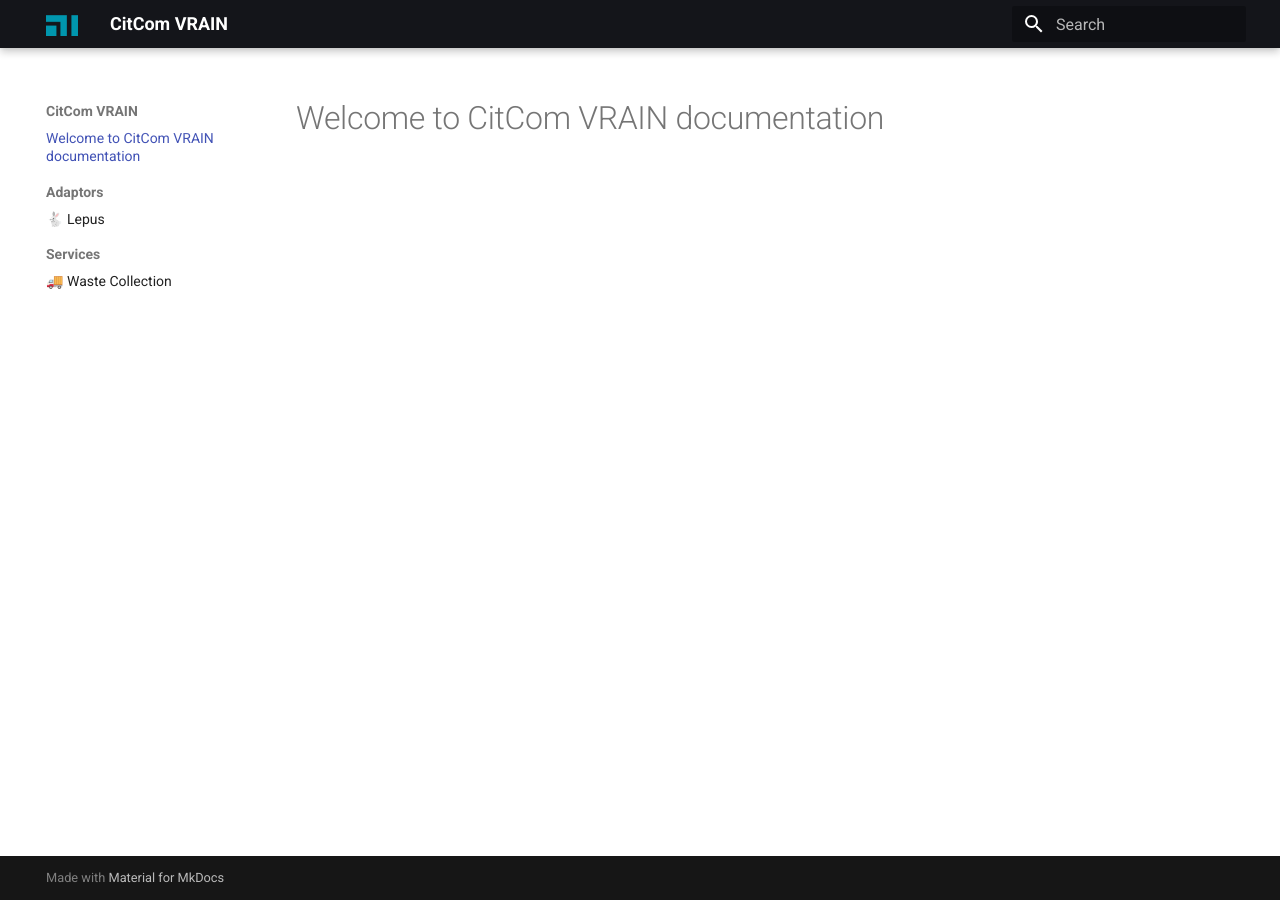
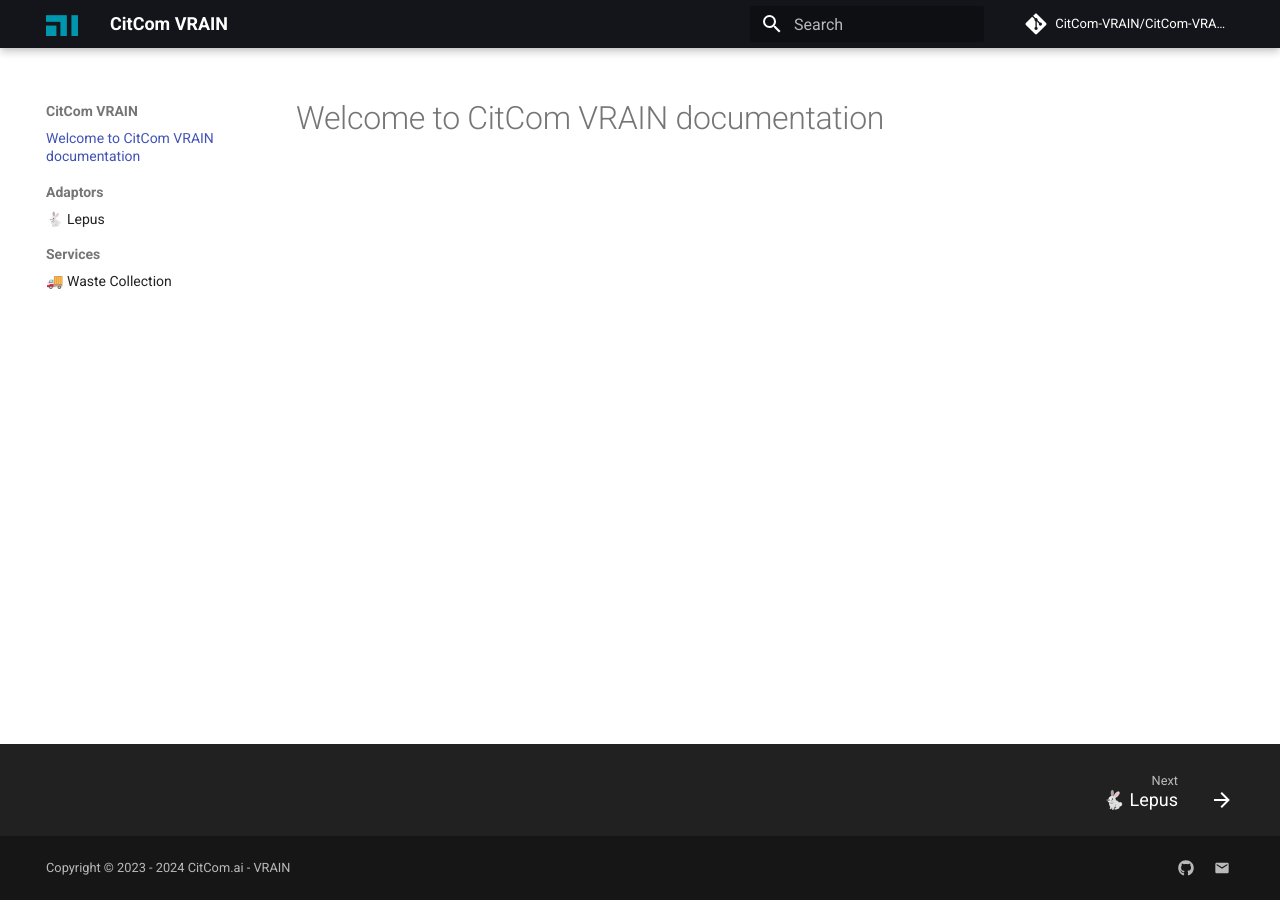
Before and after one commit to riseupalex/CitComAI-Hub.github.io, an MkDocs documentation site: the page built from docs/index.md, in a window 1280 px wide. Built offline with MkDocs 1.6.1 and Material for MkDocs 9.7.7, drawn with Linux system fonts in a browser that asks for light colours; comment, search, counter and statistics services are not loaded.

Commit message:
Some customization

```diff
--- a/mkdocs.yml
+++ b/mkdocs.yml
@@ -1,5 +1,8 @@
 site_name: CitCom VRAIN
 site_url: https://citcom-vrain.github.io
+repo_url: https://github.com/CitCom-VRAIN/CitCom-VRAIN.github.io
+repo_name: CitCom-VRAIN/CitCom-VRAIN.github.io
+copyright: Copyright &copy; 2023 - 2024 CitCom.ai - VRAIN
 site_dir: public
 theme:
   name: material
@@ -8,8 +11,19 @@ theme:
   features:
     - content.code.copy
     - navigation.sections
+    - navigation.footer
   palette:
   - primary: black
+extra:
+  generator: false
+  social:
+  - icon: fontawesome/brands/github
+    link: https://github.com/orgs/CitCom-VRAIN/repositories
+    name: GitHub
+  - icon: material/email
+    link: mailto:<joamoteo@upv.es>
+    name: Email
+
 markdown_extensions:
   - def_list
   - attr_list
@@ -47,4 +61,6 @@ markdown_extensions:
 plugins:
   - search
   - git-revision-date-localized
-  - git-authors
+  - git-committers:
+      repository: CitCom-VRAIN/CitCom-VRAIN.github.io
+      branch: main
--- a/requirements.txt
+++ b/requirements.txt
@@ -4,7 +4,7 @@ mkdocs==1.5.3
 # Extensions
 pymdown-extensions==10.3.1
 mkdocs-git-revision-date-localized-plugin==1.2.1
-mkdocs-git-authors-plugin==0.7.2
+mkdocs-git-committers-plugin-2==2.2.3
 
 # Theme
 mkdocs-material==9.4.6
```
